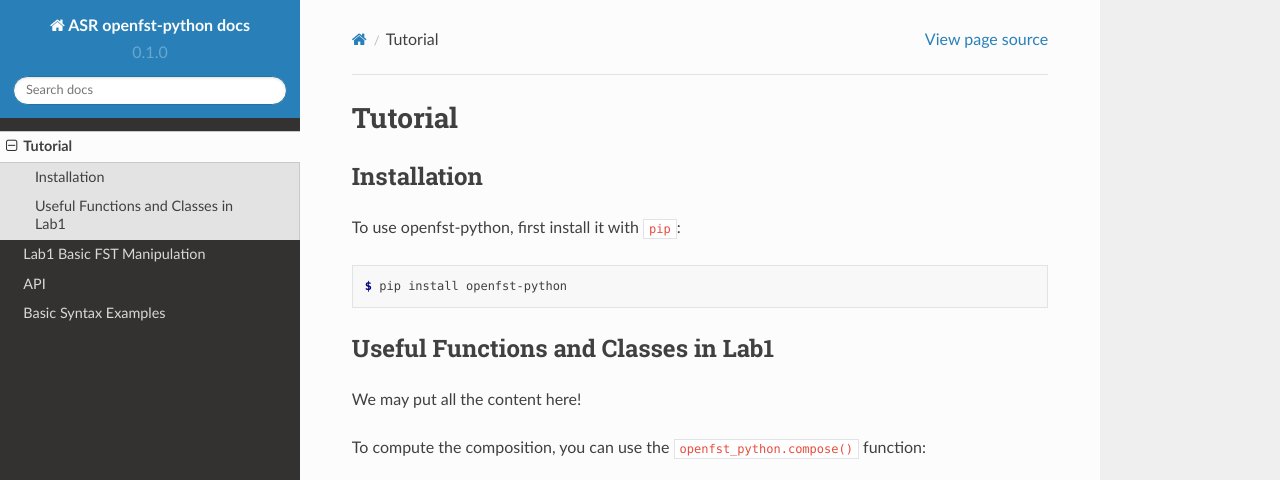
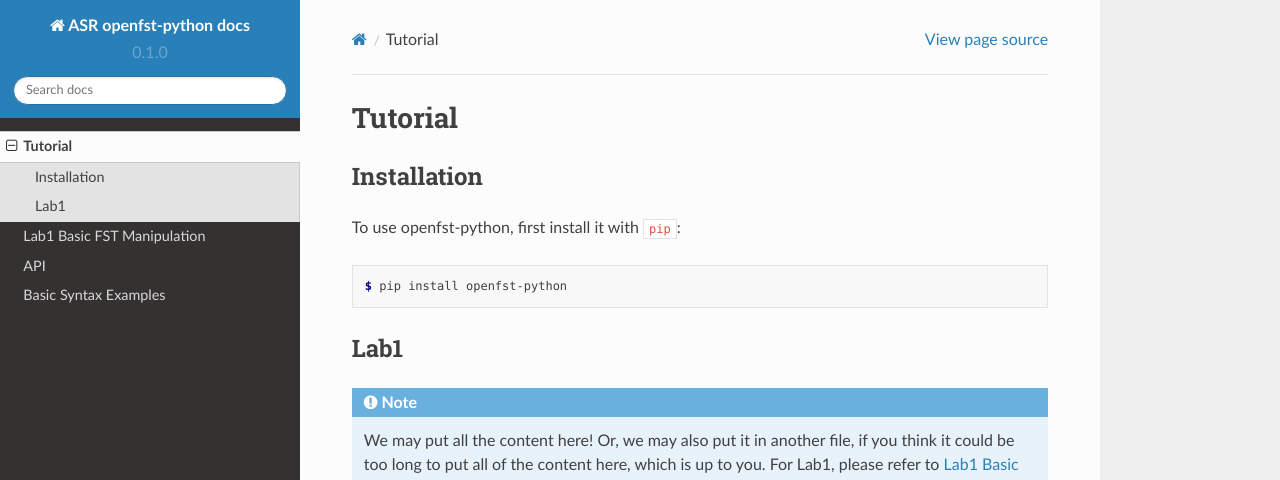
Before and after one commit to ZhaoZeyu1995/openfst-python-documentation, a Sphinx documentation site: the page built from docs/source/tutorial.rst, in a window 1280 px wide and 1267 px high. Shown: the top 480 px of the window. Built offline with Sphinx 7.4.7 and the Read the Docs theme 2.0.0, drawn with Linux system fonts in a browser that asks for light colours; some of the changed text lies outside the part shown; grey boxes are pictures that could not be loaded.

Commit message:
some changes

```diff
--- a/docs/source/index.rst
+++ b/docs/source/index.rst
@@ -23,10 +23,10 @@ Contents
 
 There are mainly two parts in this documentation.
 
-The first part :doc:`tutorial` contains most of the frequently used functions and methods in our labs, just in case you are not that familiar with these and you may think the official documentation is not that sufficient for you.
-The second part :doc:`api` lists almost all of the functions, classes (including their methods and attributes), which can be also be found by the :python:`help()` function.
+The first part :doc:`tutorial` contains most of the frequently used functions and methods in our labs, just in case you are not that familiar with these or you think the official documentation is not that sufficient for you.
 
->>> help(object) # object represents an abitary object here in openfst_python
+The second part :doc:`api` lists almost all of the functions, classes (including their methods and attributes), which can be also be viewed by the :python:`help()` function.
+
 
 .. toctree::
    :maxdepth: 2
--- a/docs/source/tutorial.rst
+++ b/docs/source/tutorial.rst
@@ -18,10 +18,16 @@ To use openfst-python, first install it with :shell:`pip`:
    $ pip install openfst-python
 
 
-Useful Functions and Classes in Lab1
+Lab1
 ----------------
 
-We may put all the content here!
+.. note::
+   We may put all the content here!
+   Or, we may also put it in another file, if you think it could be too long to put all of the content here, which is up to you.
+   For Lab1, please refer to :doc:`lab1`.
+
+
+There are three classes in lab1.
 
 To compute the composition,
 you can use the ``openfst_python.compose()`` function:
@@ -35,7 +41,3 @@ This is an autoclass.
 This is mutable fst add arc
 
 .. autofunction:: openfst_python.pywrapfst._MutableFst.add_arc
-
-
-Or, we may also put it in another file as below, if you think it could be too long to put all of the content here, which is up to you.
-For Lab1, please refer to :doc:`lab1`.
```
